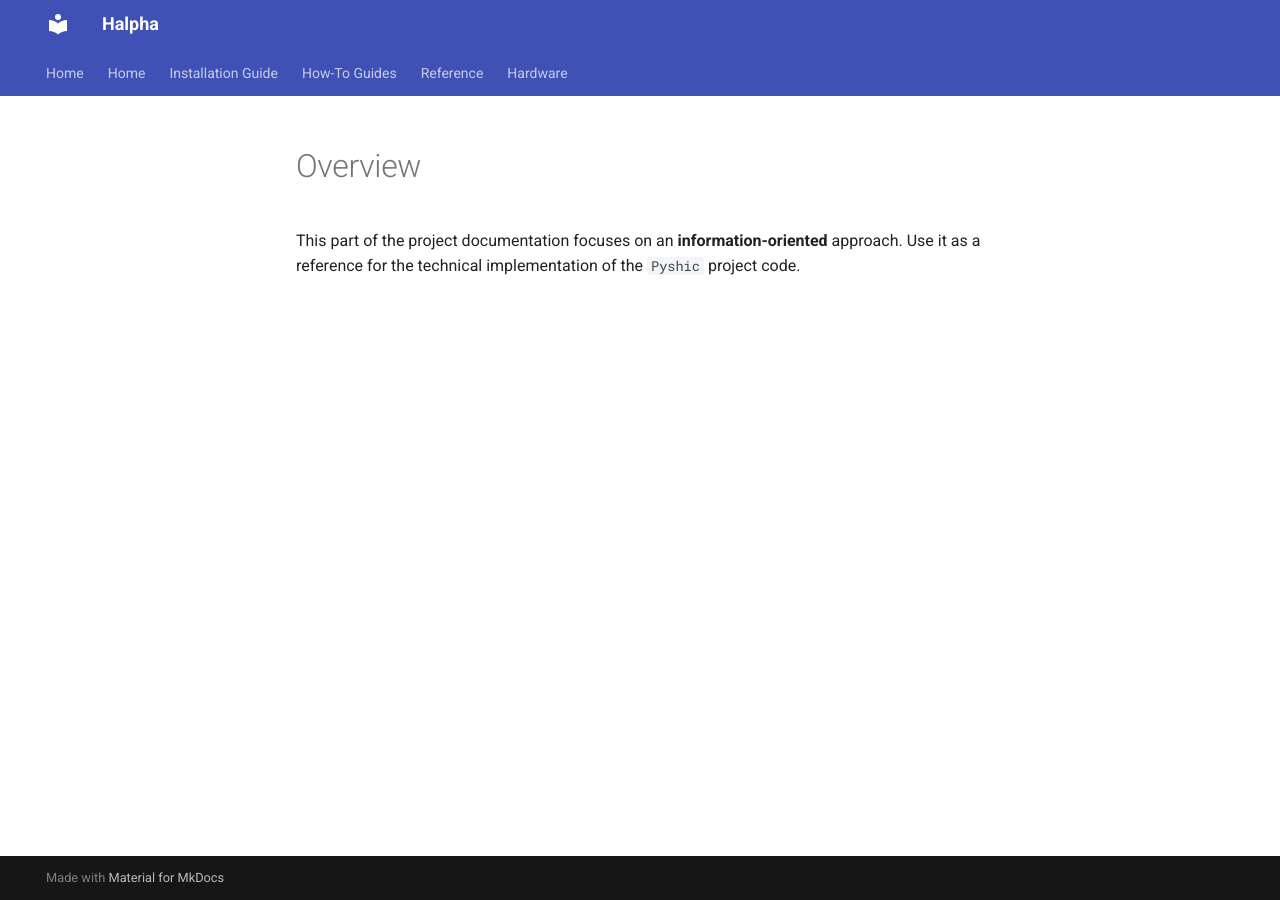
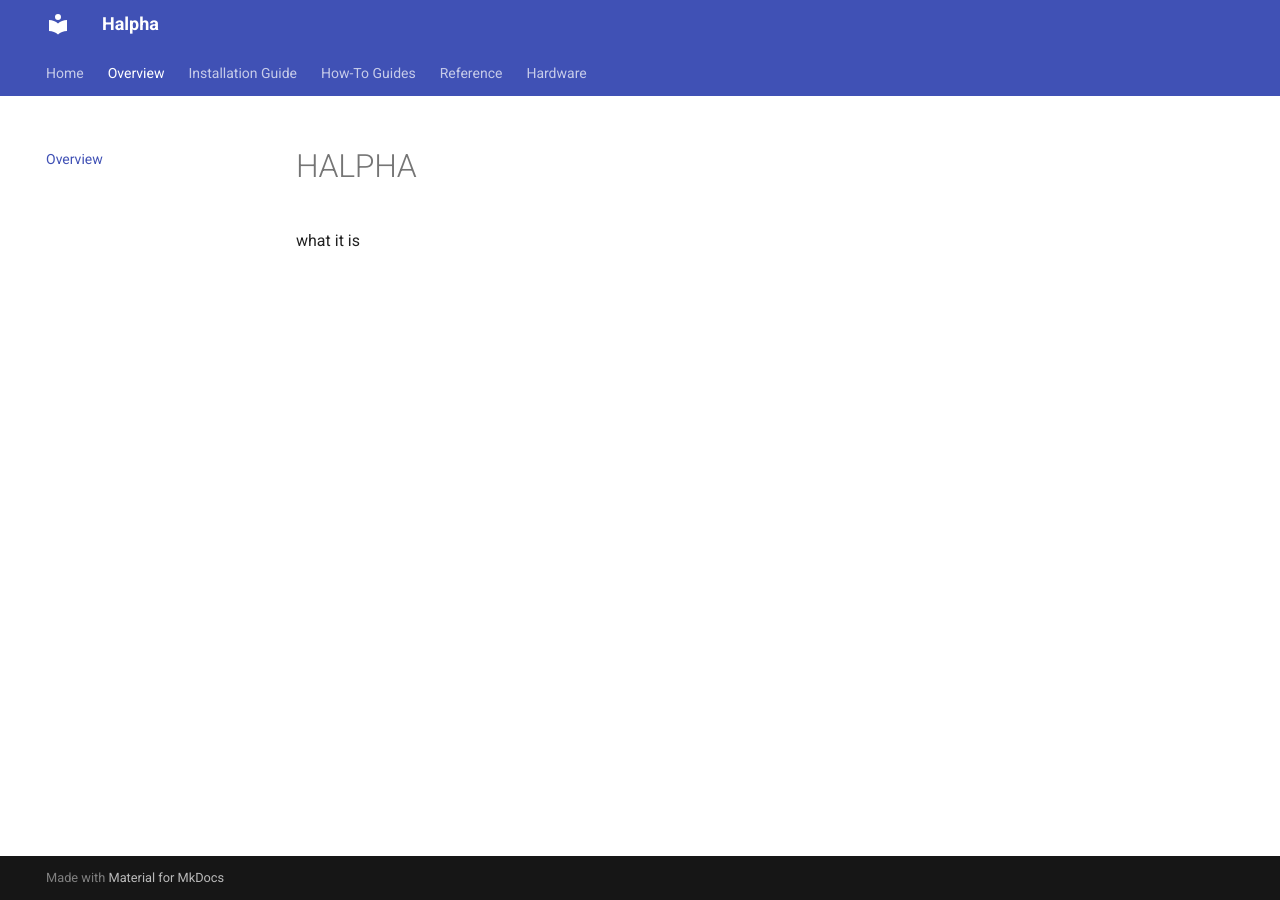
Before and after one commit to pmodwrc/halpha, an MkDocs documentation site: the page built from docs/overview.md, in a window 1280 px wide. Built offline with MkDocs 1.6.1 and Material for MkDocs 9.7.7, drawn with Linux system fonts in a browser that asks for light colours.

Commit message:
add overview

```diff
--- a/docs/overview.md
+++ b/docs/overview.md
@@ -1,4 +1,2 @@
-This part of the project documentation focuses on
-an **information-oriented** approach. Use it as a
-reference for the technical implementation of the
-`Pyshic` project code.
+# HALPHA
+what it is
--- a/mkdocs.yml
+++ b/mkdocs.yml
@@ -10,7 +10,7 @@ plugins:
 
 nav:
   - Home: index.md
-  - Overview: index.md
+  - Overview: overview.md
   - Installation Guide: installation.md
   - How-To Guides:
     - Livestream: how-to-guides/how-to-guide-livestream.md
```
